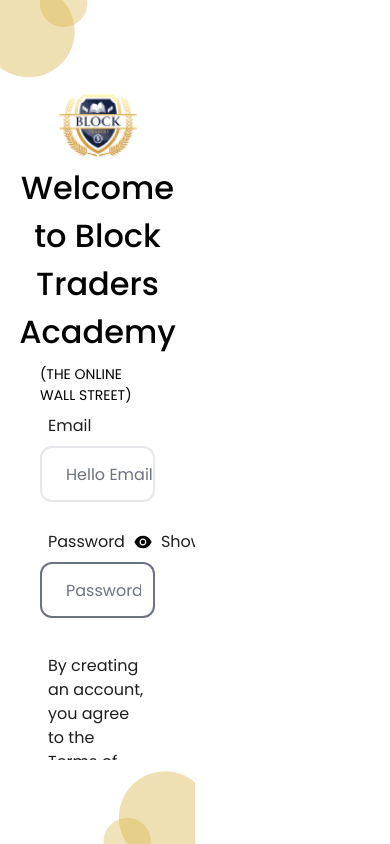
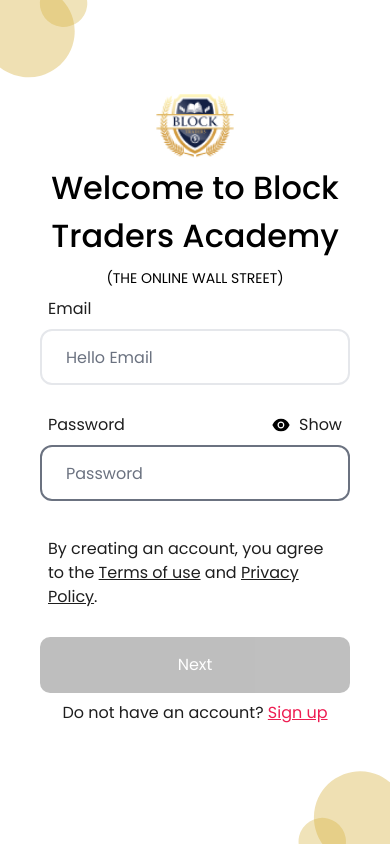
Before and after one commit to nkinnacostly/block-traders-arena, a Next.js app: page /auth/login in a window 390 px wide. Built offline with nearby package versions, Linux system fonts and the light colour scheme.

Commit message:
little updates

```diff
--- a/app/auth/layout.js
+++ b/app/auth/layout.js
@@ -3,8 +3,8 @@
 
 function AuthLayout({ children }) {
   return (
-    <div className="w-full h-[100vh]  bg-white flex">
-      <div className="bg-white w-[50%] h-full  ">
+    <div className="w-full h-[100vh]  bg-white flex flex-col lg:flex-row">
+      <div className="bg-white w-full lg:w-[50%] h-full  ">
         <div className="h-[10%]">
           <Image
             src={"/assets/img/svg/ellipse.svg"}
```
